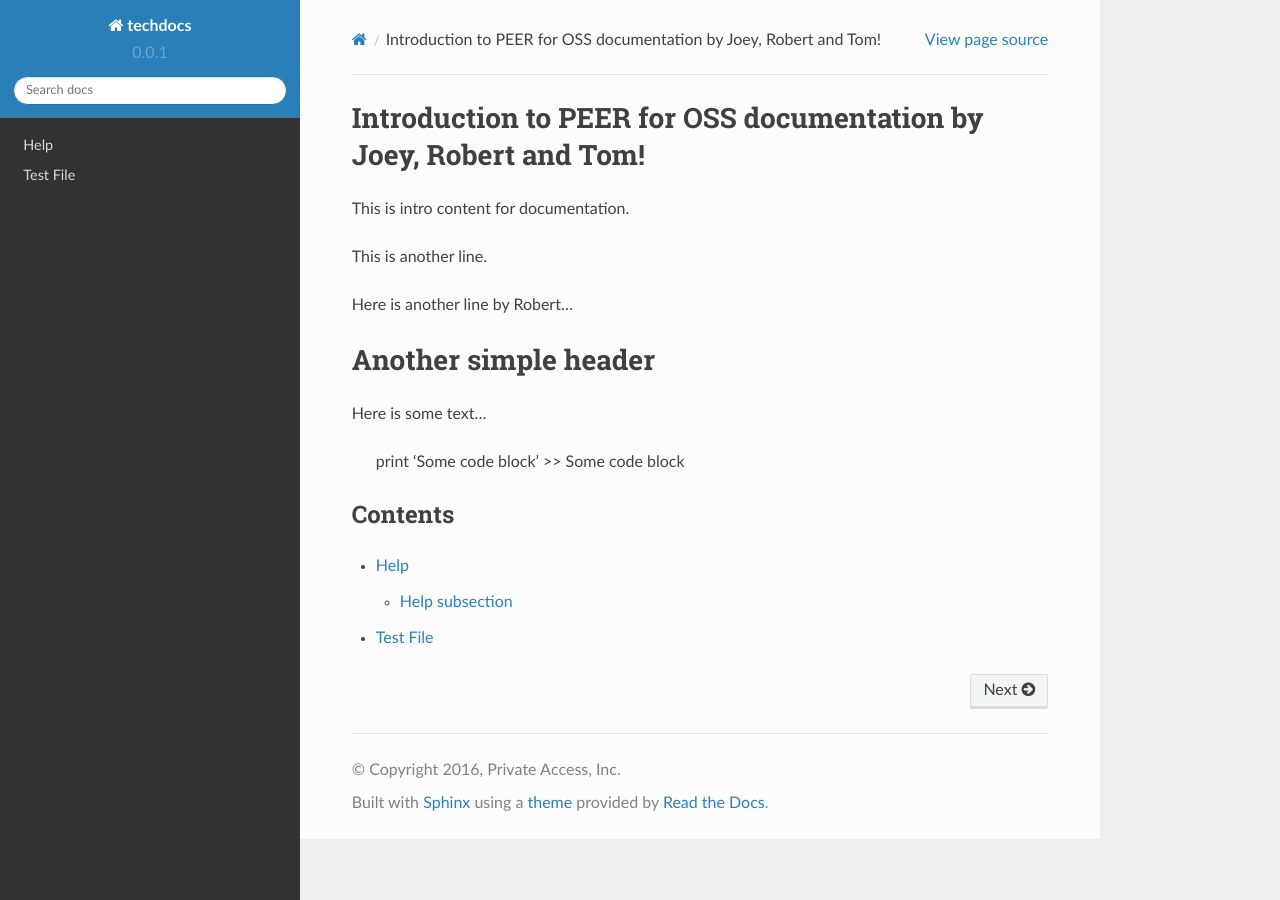
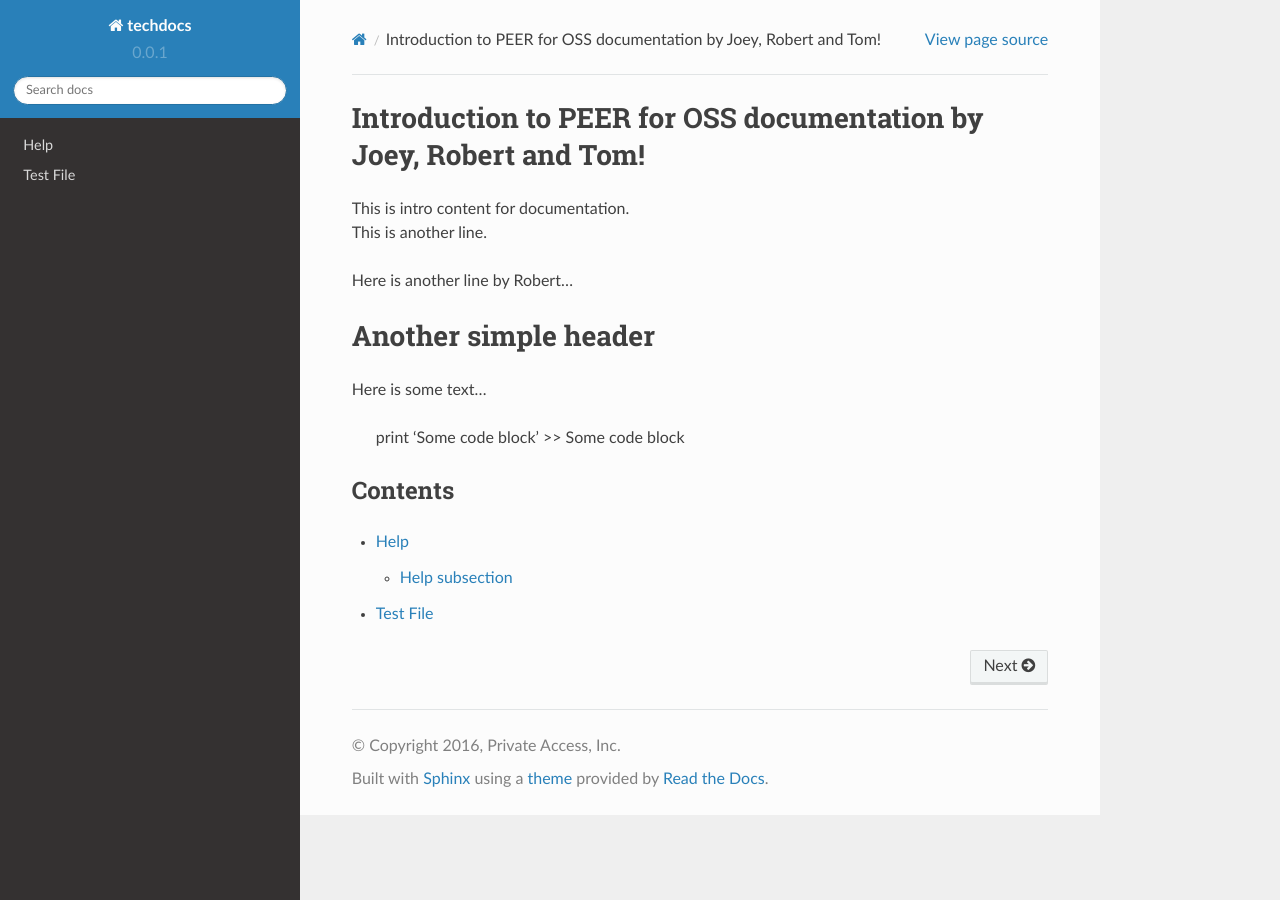
Before and after one commit to williamhoos/testrepo, a Sphinx documentation site: the page built from docs/source/index.rst, in a window 1280 px wide. Built offline with Sphinx 7.4.7 and the Read the Docs theme 2.0.0, drawn with Linux system fonts in a browser that asks for light colours; pages that are not in the unit, such as notebooks, are missing from menus.

```diff
--- a/docs/source/index.rst
+++ b/docs/source/index.rst
@@ -7,7 +7,7 @@ Introduction to PEER for OSS documentation by Joey, Robert and Tom!
 ===================================================================
 
 | This is intro content for documentation.
-This is another line.
+| This is another line.
 
 Here is another line by Robert...
 
```
